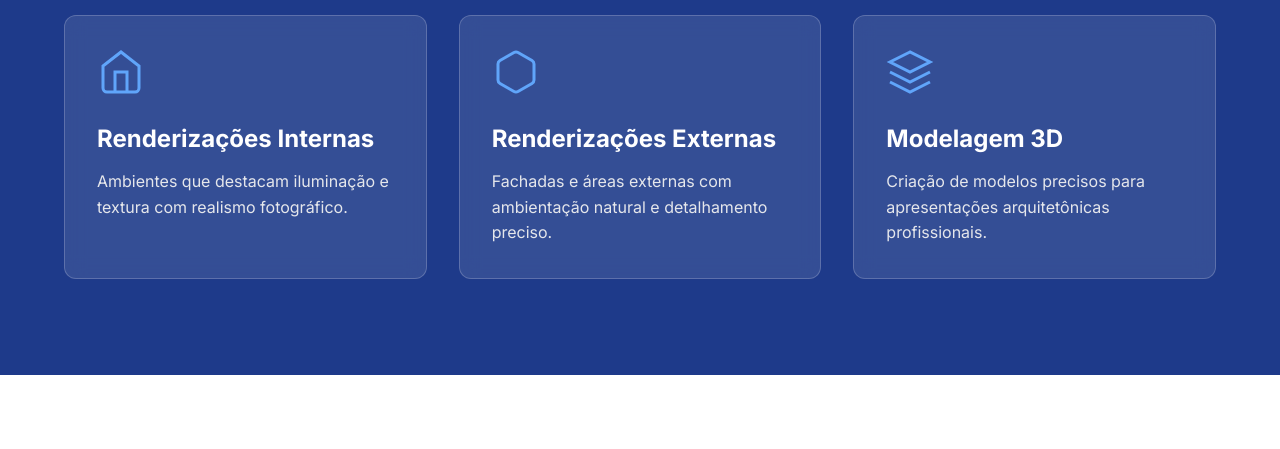
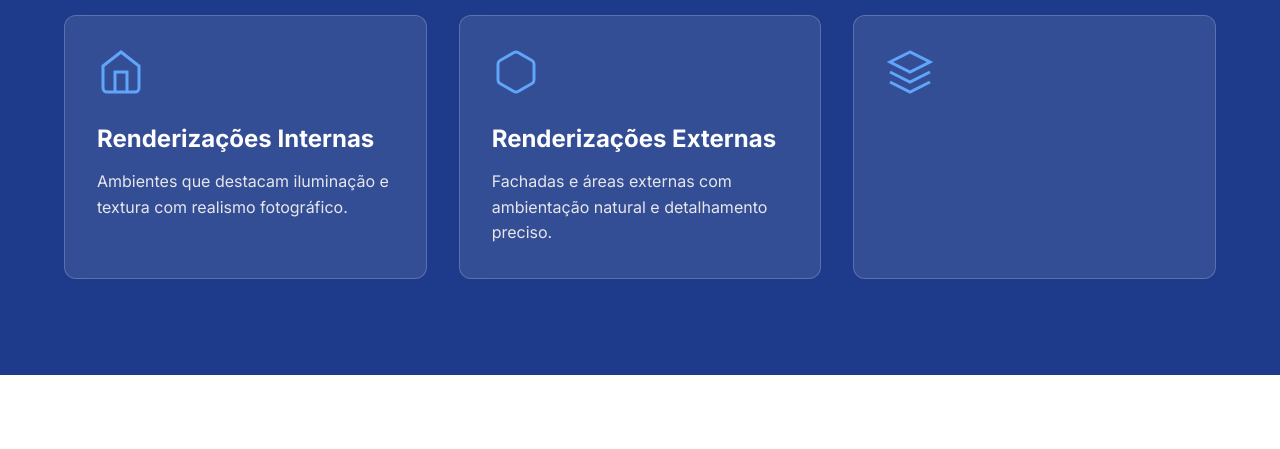
Before and after one commit to jottaXXX/J.GabrielRender, a plain HTML site: page index.html in a window 1280 px wide. Shown: the part 1700-2149 px from the top of the page. Drawn offline with Linux system fonts and the light colour scheme.

Commit message:
Retirado a caixa da aba o que eu faço (modelagem 3d)

```diff
--- a/index.html
+++ b/index.html
@@ -91,10 +91,6 @@
                             <polyline points="2 17 12 22 22 17"></polyline>
                             <polyline points="2 12 12 17 22 12"></polyline>
                         </svg>
-                    </div>
-                    <h3 class="service-title">Modelagem 3D</h3>
-                    <p class="service-description">Criação de modelos precisos para apresentações arquitetônicas profissionais.</p>
-                </div>
             </div>
         </div>
     </section>
```
